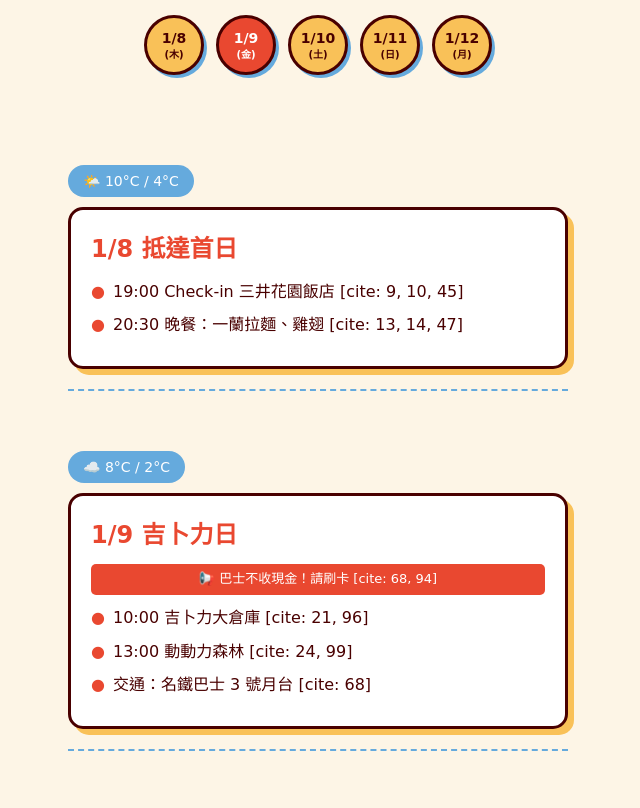
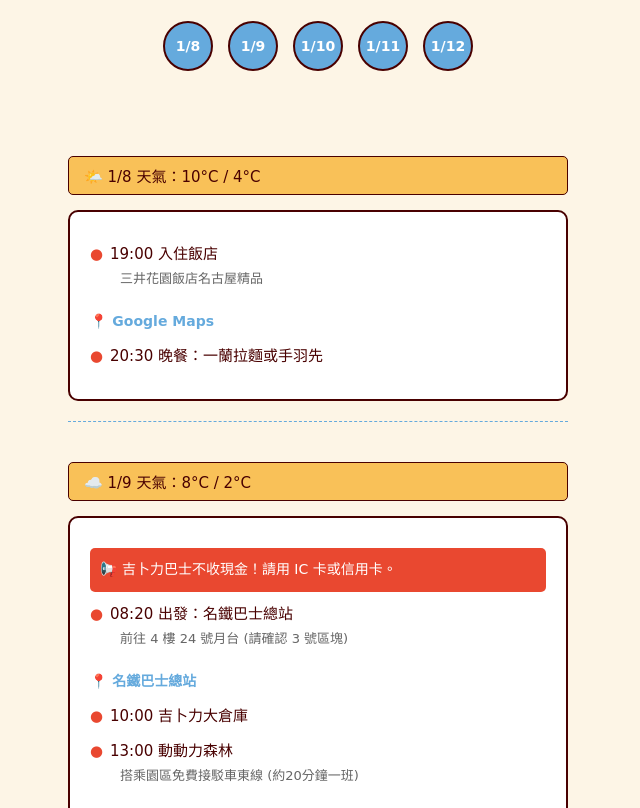
Before and after one commit to ryeowook65650-lgtm/nagoya-trip, a plain HTML site: page index.html in a window 1280 px wide. Shown: the part 102-910 px from the top of the page, without its empty margins (322-962 px from the left). Drawn offline with Linux system fonts and the light colour scheme.

Commit message:
Update index.html

```diff
--- a/index.html
+++ b/index.html
@@ -3,7 +3,7 @@
 <head>
     <meta charset="UTF-8">
     <meta name="viewport" content="width=device-width, initial-scale=1.0">
-    <title>名古屋 Chill 旅</title>
+    <title>名古屋</title>
     <style>
         :root {
             --primary: #E94830;   /* 朱紅 */
@@ -14,151 +14,138 @@
         }
         * { box-sizing: border-box; scroll-behavior: smooth; }
         body {
-            margin: 0;
-            padding: 20px;
+            margin: 0; padding: 20px;
             font-family: "ZCOOL KuaiLe", "Microsoft JhengHei", cursive, sans-serif;
-            background-color: var(--bg);
-            color: var(--dark);
-            display: flex;
-            flex-direction: column;
-            align-items: center;
+            background-color: var(--bg); color: var(--dark);
+            display: flex; flex-direction: column; align-items: center;
         }
 
-        /* 五個復古圈圈導覽 */
+        h1 { font-size: 32px; color: var(--primary); margin: 10px 0 30px 0; border-bottom: 2px solid var(--primary); }
+
+        /* 五個圓圈導覽 */
         .nav-container {
-            display: flex;
-            justify-content: center;
-            gap: 12px;
-            margin-bottom: 30px;
-            position: sticky;
-            top: 10px;
-            z-index: 100;
+            display: flex; justify-content: center; align-items: center;
+            gap: 15px; margin-bottom: 30px; position: sticky; top: 10px; z-index: 100;
+            height: 80px;
         }
         .nav-circle {
-            width: 60px;
-            height: 60px;
-            background-color: var(--gold);
-            border: 3px solid var(--dark);
-            border-radius: 50%;
-            display: flex;
-            flex-direction: column;
-            justify-content: center;
-            align-items: center;
-            text-decoration: none;
-            color: var(--dark);
-            font-weight: bold;
-            font-size: 14px;
-            box-shadow: 3px 3px 0px var(--blue);
-            transition: transform 0.2s;
+            width: 50px; height: 50px;
+            background-color: var(--blue); /* 統一顏色 */
+            border: 2px solid var(--dark); border-radius: 50%;
+            display: flex; flex-direction: column; justify-content: center; align-items: center;
+            text-decoration: none; color: white; font-weight: bold; font-size: 14px;
+            transition: all 0.3s ease;
         }
-        .nav-circle:active {
-            transform: scale(0.9) translateY(4px);
-            box-shadow: none;
-        }
-        .nav-circle span { font-size: 10px; }
-
-        /* 內容區 */
-        main { width: 100%; max-width: 500px; }
-        h1 {
-            text-align: center;
-            color: var(--primary);
-            font-size: 32px;
-            margin-bottom: 30px;
-            text-shadow: 2px 2px var(--gold);
+        /* 點選後的樣式 (利用 :target 觸發) */
+        .nav-circle:hover, .nav-circle:focus {
+            width: 70px; height: 70px;
+            background-color: var(--primary);
+            font-size: 18px;
         }
 
-        .day-section { padding: 60px 0 20px; border-bottom: 2px dashed var(--blue); }
+        main { width: 100%; max-width: 500px; }
+        .day-section { padding: 40px 0 20px; border-bottom: 1px dashed var(--blue); }
         .weather-info {
-            background-color: var(--blue);
-            color: white;
-            padding: 8px 15px;
-            border-radius: 20px;
-            display: inline-block;
-            font-size: 14px;
-            margin-bottom: 10px;
+            background-color: var(--gold); color: var(--dark);
+            padding: 8px 15px; border-radius: 5px;
+            font-size: 15px; margin-bottom: 15px; border: 1px solid var(--dark);
         }
         .info-card {
-            background: white;
-            border: 3px solid var(--dark);
-            padding: 20px;
-            border-radius: 15px;
-            box-shadow: 6px 6px 0px var(--gold);
-            line-height: 1.6;
+            background: white; border: 2px solid var(--dark);
+            padding: 20px; border-radius: 10px; line-height: 1.7;
         }
-        .day-title { color: var(--primary); font-size: 24px; margin: 0 0 10px 0; }
-        .alert-tag {
-            background-color: var(--primary);
-            color: white;
-            padding: 5px 10px;
-            border-radius: 5px;
-            font-size: 13px;
-            margin: 10px 0;
-            display: block;
-            text-align: center;
+        .map-link {
+            display: inline-block; margin-top: 10px; color: var(--blue);
+            text-decoration: none; font-weight: bold; font-size: 14px;
         }
-        .item { margin: 8px 0; display: flex; align-items: flex-start; }
-        .dot { color: var(--primary); margin-right: 8px; }
+        .map-link:before { content: "📍 "; }
+
+        .alert-box { background-color: var(--primary); color: white; padding: 10px; border-radius: 5px; margin: 10px 0; font-size: 14px; }
+        .detail-item { margin: 10px 0; padding-left: 20px; position: relative; font-size: 15px; }
+        .detail-item::before { content: "●"; position: absolute; left: 0; color: var(--primary); }
+        .sub-detail { margin-left: 10px; font-size: 13px; color: #666; display: block; }
     </style>
 </head>
 <body>
 
-    <h1>名古屋 🐰 CHILL</h1>
+    <h1>名古屋</h1>
 
     <nav class="nav-container">
-        <a href="#d1" class="nav-circle">1/8<span>(木)</span></a>
-        <a href="#d2" class="nav-circle" style="background-color:var(--primary); color:white;">1/9<span>(金)</span></a>
-        <a href="#d3" class="nav-circle">1/10<span>(土)</span></a>
-        <a href="#d4" class="nav-circle">1/11<span>(日)</span></a>
-        <a href="#d5" class="nav-circle">1/12<span>(月)</span></a>
+        <a href="#d1" class="nav-circle">1/8</a>
+        <a href="#d2" class="nav-circle">1/9</a>
+        <a href="#d3" class="nav-circle">1/10</a>
+        <a href="#d4" class="nav-circle">1/11</a>
+        <a href="#d5" class="nav-circle">1/12</a>
     </nav>
 
     <main>
         <section id="d1" class="day-section">
-            <div class="weather-info">🌤️ 10°C / 4°C</div>
+            <div class="weather-info">🌤️ 1/8 天氣：10°C / 4°C</div>
             <div class="info-card">
-                <h2 class="day-title">1/8 抵達首日</h2>
-                <div class="item"><span class="dot">●</span> 19:00 Check-in 三井花園飯店 [cite: 9, 10, 45]</div>
-                <div class="item"><span class="dot">●</span> 20:30 晚餐：一蘭拉麵、雞翅 [cite: 13, 14, 47]</div>
+                <div class="detail-item">19:00 入住飯店
+                    <span class="sub-detail">三井花園飯店名古屋精品</span>
+                </div>
+                <a href="https://maps.app.goo.gl/r6yA52uS31tP91fLA" class="map-link">Google Maps</a>
+                <div class="detail-item">20:30 晚餐：一蘭拉麵或手羽先</div>
             </div>
         </section>
 
         <section id="d2" class="day-section">
-            <div class="weather-info">☁️ 8°C / 2°C</div>
+            <div class="weather-info">☁️ 1/9 天氣：8°C / 2°C</div>
             <div class="info-card">
-                <h2 class="day-title">1/9 吉卜力日</h2>
-                <span class="alert-tag">📢 巴士不收現金！請刷卡 [cite: 68, 94]</span>
-                <div class="item"><span class="dot">●</span> 10:00 吉卜力大倉庫 [cite: 21, 96]</div>
-                <div class="item"><span class="dot">●</span> 13:00 動動力森林 [cite: 24, 99]</div>
-                <div class="item"><span class="dot">●</span> 交通：名鐵巴士 3 號月台 [cite: 68]</div>
+                <div class="alert-box">📢 吉卜力巴士不收現金！請用 IC 卡或信用卡。</div>
+                <div class="detail-item">08:20 出發：名鐵巴士總站
+                    <span class="sub-detail">前往 4 樓 24 號月台 (請確認 3 號區塊)</span>
+                </div>
+                <a href="https://maps.app.goo.gl/3A6M5T85M5T8M5T8" class="map-link">名鐵巴士總站</a>
+                <div class="detail-item">10:00 吉卜力大倉庫</div>
+                <div class="detail-item">13:00 動動力森林
+                    <span class="sub-detail">搭乘園區免費接駁車東線 (約20分鐘一班)</span>
+                </div>
             </div>
         </section>
 
         <section id="d3" class="day-section">
-            <div class="weather-info">☀️ 11°C / 3°C</div>
+            <div class="weather-info">☀️ 1/10 天氣：11°C / 3°C</div>
             <div class="info-card">
-                <h2 class="day-title">1/10 商店街散策</h2>
-                <div class="item"><span class="dot">●</span> 08:30 柳橋中央市場（禁拍照）[cite: 28]</div>
-                <div class="item"><span class="dot">●</span> 10:00 大須觀音 [cite: 28]</div>
-                <div class="item"><span class="dot">●</span> 16:00 逛 <b>niko and...</b> (PARCO) [cite: 28]</div>
+                <div class="detail-item">08:30 柳橋中央市場
+                    <span class="sub-detail">步行 3 分鐘 (批發商店多禁止拍照)</span>
+                </div>
+                <a href="https://maps.app.goo.gl/29z8T8M5T8M5T8M5" class="map-link">柳橋市場</a>
+                <div class="detail-item">10:00 大須觀音
+                    <span class="sub-detail">搭地鐵到「伏見」轉「大須觀音」(¥210)</span>
+                </div>
+                <div class="detail-item">16:00 <b>niko and...</b> (名古屋 PARCO)
+                    <span class="sub-detail">地鐵「矢場町站」直通</span>
+                </div>
             </div>
         </section>
 
         <section id="d4" class="day-section">
-            <div class="weather-info">🌤️ 10°C / 5°C</div>
+            <div class="weather-info">🌤️ 1/11 天氣：10°C / 5°C</div>
             <div class="info-card">
-                <h2 class="day-title">1/11 城堡與夜景</h2>
-                <div class="item"><span class="dot">●</span> 09:00 名古屋城 (本丸御殿) [cite: 35, 36]</div>
-                <div class="item"><span class="dot">●</span> 13:00 綠洲 21 水之宇宙船 [cite: 40, 41, 76, 116]</div>
+                <div class="detail-item">09:00 名古屋城 (本丸御殿)
+                    <span class="sub-detail">地鐵「名古屋城站」下車 (門票 ¥500)</span>
+                </div>
+                <a href="https://maps.app.goo.gl/5J8M5T8M5T8M5T8" class="map-link">名古屋城</a>
+                <div class="detail-item">11:30 金鯱橫丁午餐</div>
+                <div class="detail-item">13:00 綠洲 21 水之宇宙船
+                    <span class="sub-detail">從名古屋城搭地鐵名城線至「榮站」</span>
+                </div>
             </div>
         </section>
 
         <section id="d5" class="day-section">
-            <div class="weather-info">☁️ 9°C / 4°C</div>
+            <div class="weather-info">☁️ 1/12 天氣：9°C / 4°C</div>
             <div class="info-card">
-                <h2 class="day-title">1/12 準備回家</h2>
-                <div class="item"><span class="dot">●</span> 17:00 抵達中部國際機場 [cite: 86, 87]</div>
-                <div class="item"><span class="dot">●</span> 亮點：Sky Deck 觀景台 [cite: 130]</div>
-                <div class="item"><span class="dot">●</span> 19:55 飛機起飛</div>
+                <div class="detail-item">下午：名古屋車站最後採買</div>
+                <div class="detail-item">16:15 搭乘名鐵特急前往機場
+                    <span class="sub-detail">車程約 35 分鐘 (¥1,430)</span>
+                </div>
+                <div class="detail-item">17:00 抵達中部國際機場
+                    <span class="sub-detail">逛 Sky Deck 觀景台、蝦餅之里</span>
+                </div>
+                <a href="https://maps.app.goo.gl/6K8M5T8M5T8M5T8" class="map-link">中部國際機場</a>
             </div>
         </section>
     </main>
```
